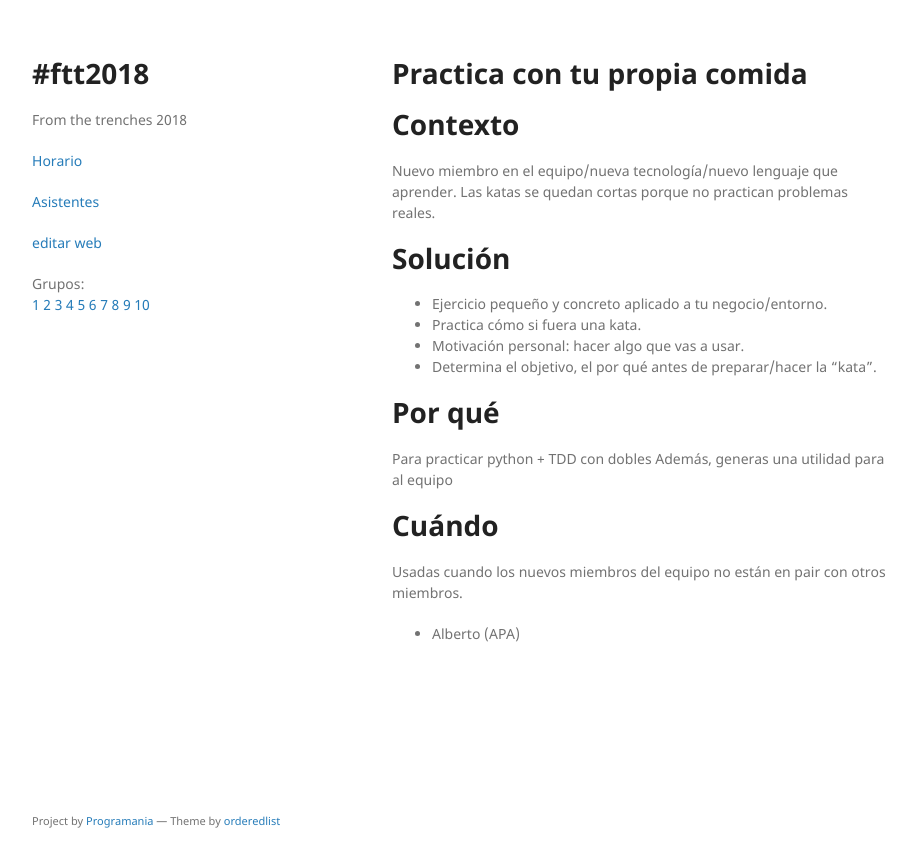
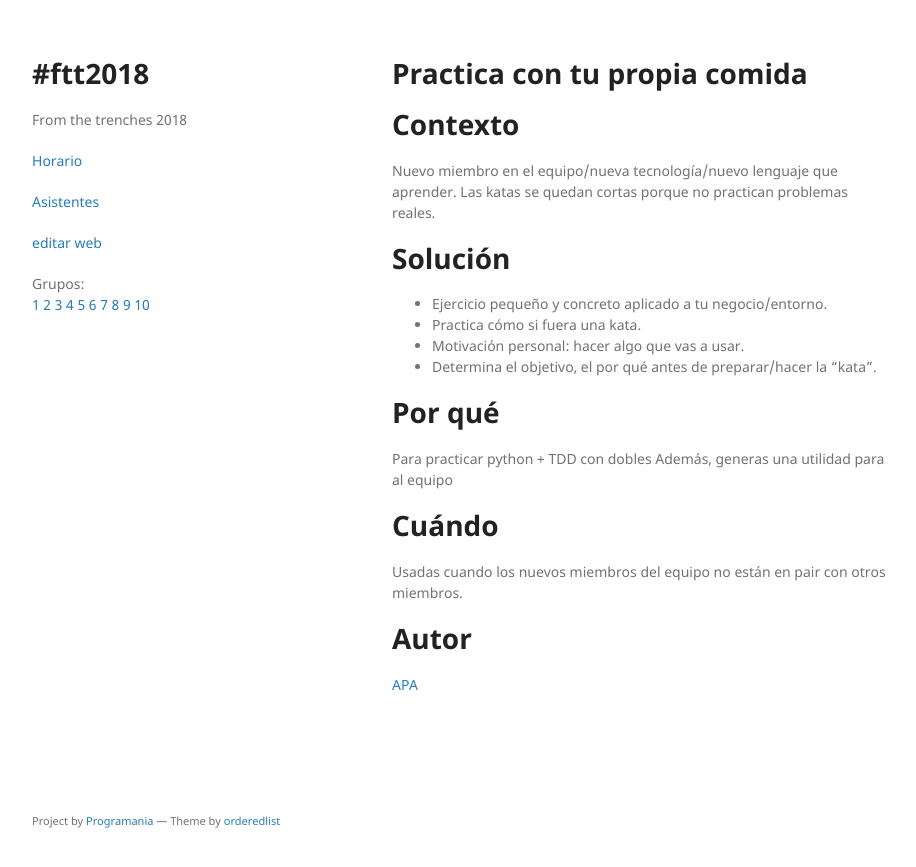
Before and after one commit to xala3pa/ftt2018, a Jekyll site: the page built from experiencias/44.md, in a window 1280 px wide. Shown: the top 867 px of the page, without its empty margins (178-1094 px from the left). Built offline with Jekyll 4.4.1, drawn with Linux system fonts in a browser that asks for light colours; our own code applies the rules of GitHub Pages for plain Markdown files.

Commit message:
Update 44.md

```diff
--- a/experiencias/44.md
+++ b/experiencias/44.md
@@ -18,4 +18,6 @@ Además, generas una utilidad para al equipo
 # Cuándo
 Usadas cuando los nuevos miembros del equipo no están en pair con otros miembros.
 
-- Alberto (APA)
+# Autor
+
+[APA](https://twitter.com/apa42)
```
